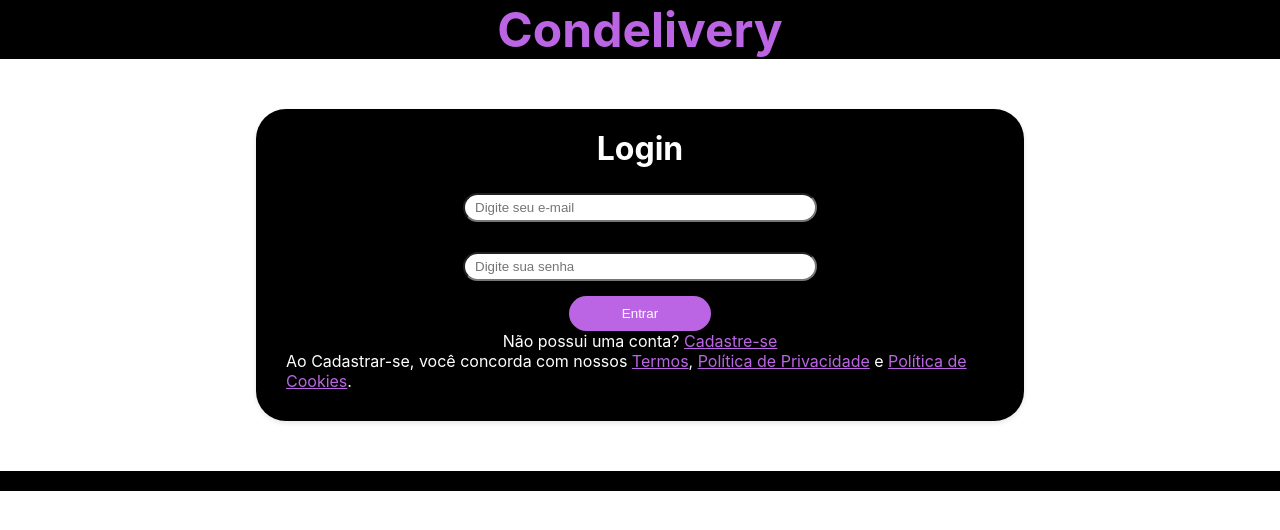
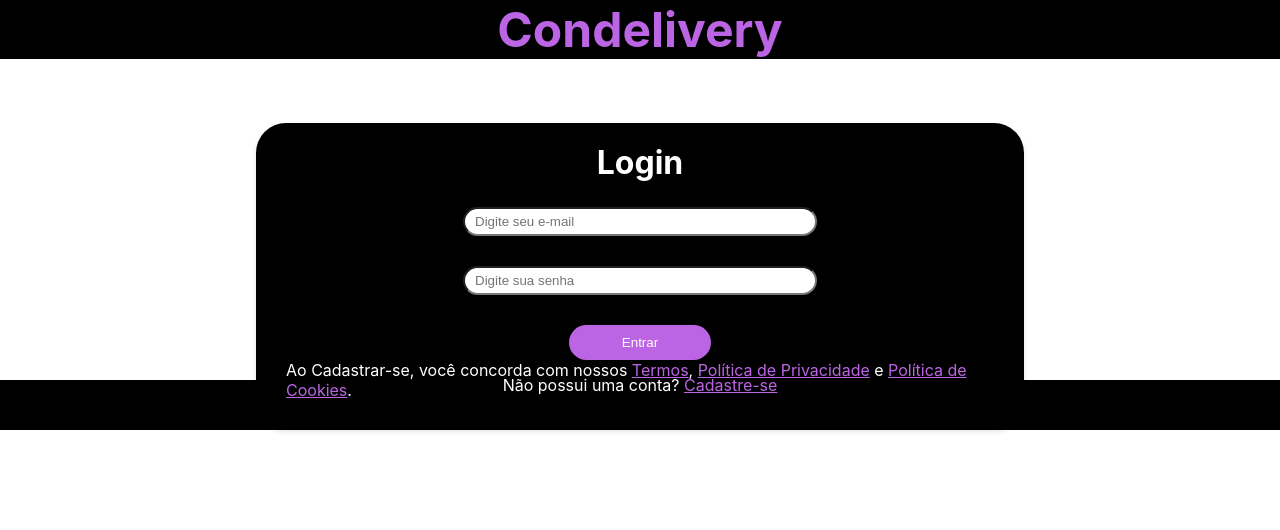
Before and after one commit to BrendonSAlmeida/Condelivery, a React (Create React App) app: page / in a window 1280 px wide. Shown: the top 530 px of the page. Built offline with nearby package versions, Linux system fonts and the light colour scheme.

Commit message:
alteração6

```diff
--- a/public/index.html
+++ b/public/index.html
@@ -24,7 +24,7 @@
       work correctly both with client-side routing and a non-root public URL.
       Learn how to configure a non-root public URL by running `npm run build`.
     -->
-    <title>React App</title>
+    <title>Condelivery</title>
   </head>
   <body>
     <noscript>You need to enable JavaScript to run this app.</noscript>
--- a/src/App.css
+++ b/src/App.css
@@ -1,28 +1,27 @@
 *{
   margin: 0;
   box-sizing: border-box;
+  /* height: 100%; */
 }
 
-html, body, #root, .hamburguerAll{
+html, body, #root{
 
   position: relative;
-  min-height: 100vh;
-  max-width: 100vw;
-  width: 100vw;
+  min-height: 100%;
+  max-width: 100%;
+  width: 100%;
 }
-
-/* LOGIN */
 .container {
   display: flex;
   flex-direction: column;
   align-items: center;
-  width:99,9%;
+
 }
 .header{
   color: #BC65E4;
   background-color: #000000;
   width: 100%;
-  height: 80%;
+  height: 10%;
   display: flex;
   flex-direction: column;
   align-items: center;
@@ -35,15 +34,15 @@ html, body, #root, .hamburguerAll{
   align-items: center;
   color: white;
   font-size: 1.8rem;
-  background-color: #000000;
-  margin-top: 10%;
+  background:#000000;
+  margin-top: 5%;
   padding: 30px;
   border-radius: 30px;
   box-shadow: 0px 2px 5px rgba(0, 0, 0, 0.1);
   width: 60%;
   height: 100%;
   font-size: 1rem;
-  margin: 50px;
+  height: 60%;
 }
 
 .login{
@@ -57,12 +56,14 @@ input {
   margin: 15px;
   padding: 5px 10px;
   width: 50%;
+  height: 40%;
   box-sizing: border-box;
   background-color: #ffffff;
   border-radius: 30px;
 }
 
 button {
+  height: 30%;
   width: 20%;
   padding: 10px;
   background-color: #BC65E4;
@@ -70,6 +71,12 @@ button {
   border: none;
   border-radius: 30px;
   cursor: pointer;
+  margin-bottom: 15px;
+  margin-top: 15px;
+}
+
+.cad{
+  margin-top: -5%;
 }
 
 a{
@@ -79,6 +86,6 @@ a{
 .footer{
   background-color: #000000;
   width: 100%;
-  height: 100%;
-
+  height: 50px;
+  margin-top: -50px;
 }
--- a/src/App.js
+++ b/src/App.js
@@ -1,7 +1,7 @@
 import React from 'react';
+import { BrowserRouter as Router } from 'react-router-dom';
 import './App.css';
 import './Home.css';
-// import Login from './components/Login';
 import AppRoutes from './components/Routes';
 
 function App() {
--- a/src/Home.css
+++ b/src/Home.css
@@ -7,8 +7,18 @@ html, body, #root, .hamburguerAll{
 
     position: relative;
     min-height: 100vh;
-    max-width: 100vw;
-    width: 100vw;
+    max-width: 100%;
+    width: 100%;
+
+}
+
+.title{
+    display: flex;
+    justify-content: center;
+    color: #BC65E4;
+    background-color: black;
+    height: 60px;
+    height: 4rem;
 }
 
 .icon{
@@ -16,14 +26,14 @@ html, body, #root, .hamburguerAll{
     z-index: 4;
     left: 1%;
     width: fit-content;
-    height: 44px;
+    height: 65px;
     cursor: pointer;
 }
 
 .hamburger{
-    top: 50%;
+    top: -62%;
     left: 10%;
-    width: 30px;
+    width: 37px;
     height: 6px;
     background: #BC65E4;
     position: absolute;
@@ -69,6 +79,7 @@ html, body, #root, .hamburguerAll{
 .list .listItems{
     padding: 0;
     list-style: none;
+    font-size: 1.29rem;
 }
 
 .list .listItems li{
@@ -100,8 +111,9 @@ html, body, #root, .hamburguerAll{
 }
 
 .menu.menuOpen{
+    top: -40%;
     width: 150px;
-    height: 100vh;
+    height: 35vh;
     background: rgb(0, 0, 0);
     box-shadow: 10px 0px 69px rgba(0, 0, 0, 0.59);
 }
--- a/src/components/Home.js
+++ b/src/components/Home.js
@@ -6,23 +6,25 @@ function Home() {
     const toggleMode = () => {
       setActive(!active);
     };
-
     return (
-      <div className="hamburguerAll">
-        <div className=''>fef4efg
+      <div>
+        <div className='title'><h1 >Condelivery</h1></div>
+         <div className="hamburguerAll"> {/*menu hamburguer */}
             <div className={active ? "icon iconActive" : "icon"} onClick={toggleMode}>
                 <div className="hamburger hamburgerIcon"></div>
           </div>
           <div className={active ? "menu menuOpen" : "menu menuClose"}>
               <div className='list'>
                 <ul className="listItems">
-                <li>Home</li>
-                <li>Configurações</li>
-                <li>Perfil</li>
-                <li>Sair</li>
+                  <li className='menuItens'>Home</li>
+                  <li className='menuItens'>Configurações</li>
+                  <li className='menuItens' >Perfil</li>
+                  <li className='menuItens' >Sair</li>
                 </ul>
               </div>
             </div>
+              <div><p>Alameda Mamoré , nº 809 - Apto 513 - 6º andar</p></div>
+              <div><h1>Bem vindo(a) de volta</h1></div>
           </div>
       </div>
 
--- a/src/components/Login.js
+++ b/src/components/Login.js
@@ -1,8 +1,19 @@
 import React, { useState } from 'react';
 import AppRoutes from './Routes';
+import { useNavigate } from "react-router-dom";
+
 
 function Login() {
+  const navigate = useNavigate();
+
+  const handleLogin
+ = () => {
+    //adicionar a lógica de autenticação
+    // Se a autenticação for bem-sucedida, direcionar para Home
+    navigate('/home');
+  };
   return(
+  <div className='all'>
   <div className="container">
     <div className="header">
       <h1>Condelivery</h1>
@@ -11,11 +22,12 @@ function Login() {
       <h2 className="login">Login</h2>
       <input className= "text-box" type="text" placeholder="Digite seu e-mail" />
       <input className= "text-box" type="password" placeholder="Digite sua senha" />
-     <button>Entrar</button>
+      <button onClick={handleLogin}>Entrar</button>
       <p>Não possui uma conta? <a href="#">Cadastre-se</a></p>
-      <p>Ao Cadastrar-se, você concorda com nossos <a href="#">Termos</a>, <a href="#">Política de Privacidade</a> e <a href="#">Política de Cookies</a>.</p>
+      <p className='cad'>Ao Cadastrar-se, você concorda com nossos <a href="#">Termos</a>, <a href="#">Política de Privacidade</a> e <a href="#">Política de Cookies</a>.</p>
+      </div>
     </div>
-      <div className='footer'>-</div>
+    <div className='footer'>-</div>
   </div>)
 }
 export default Login;
--- a/src/components/Routes.js
+++ b/src/components/Routes.js
@@ -14,6 +14,7 @@ const AppRoutes = () =>
             </Router>
 
 
+
     )
 }
 
```
Also changed, not shown: src/resouses/Condominio-pode-barrar-entregadores-de-subirem-ate-o-apartamento.png (added). Lines whose indentation alone changed are shown as unchanged.
